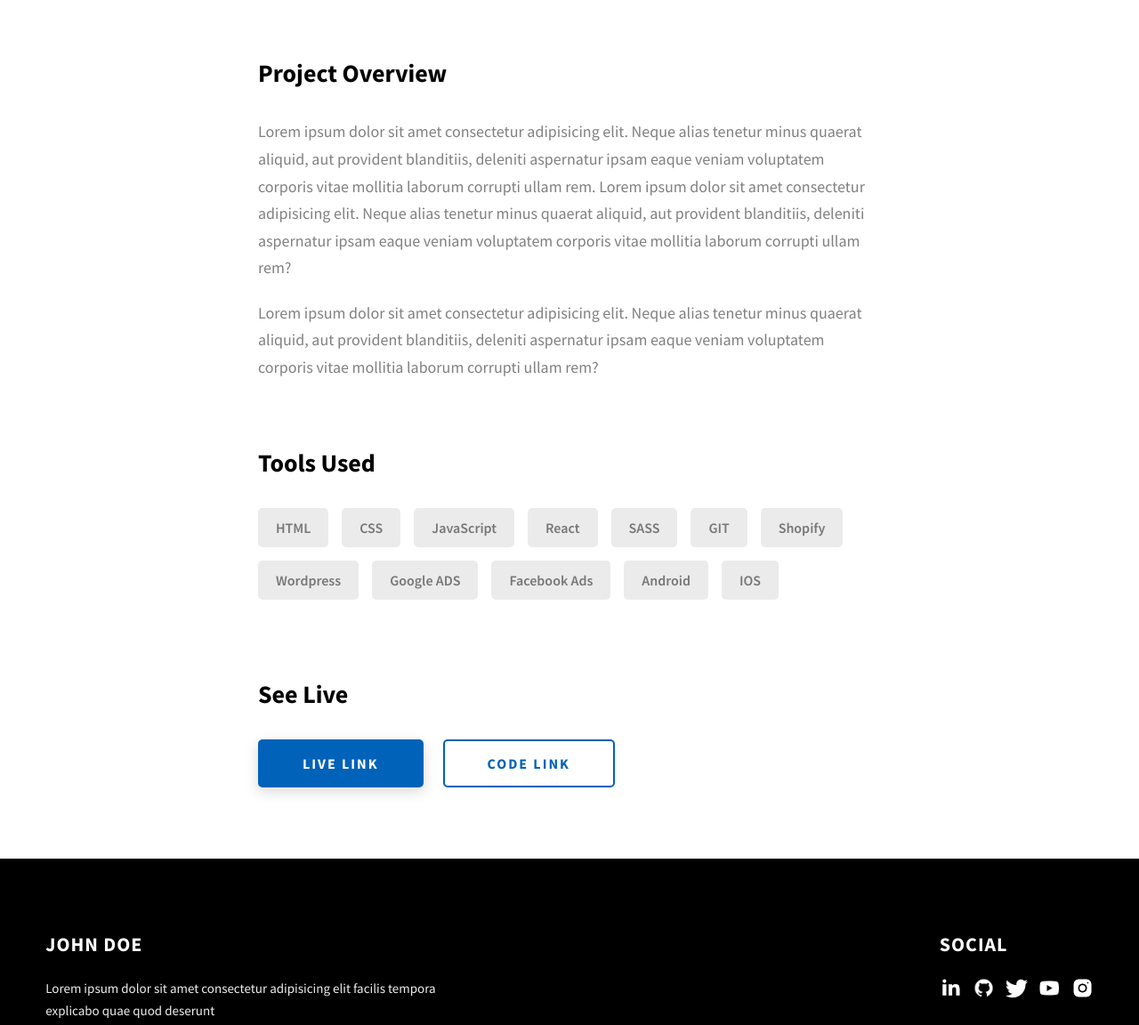
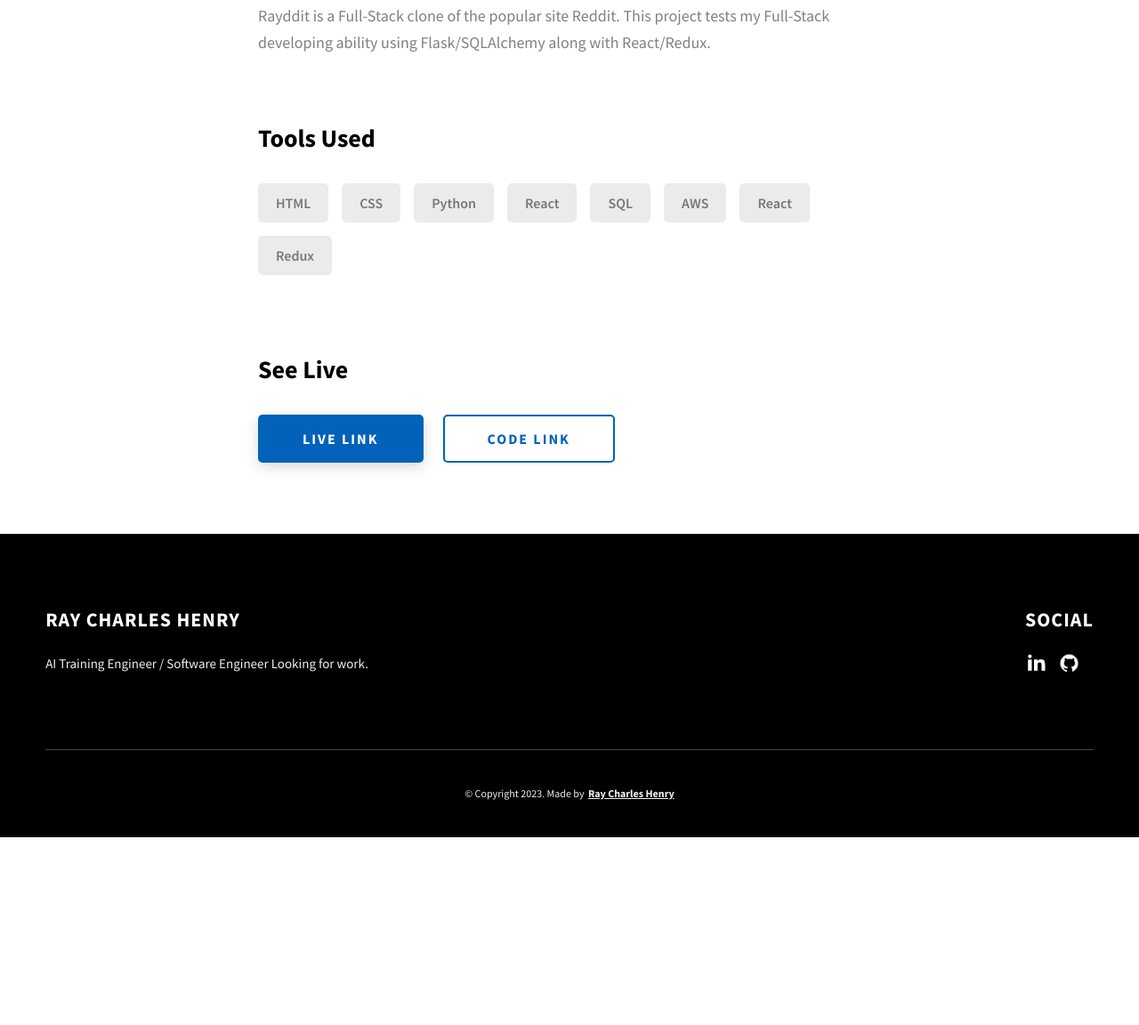
Before and after one commit to RayC206/RayC206.github.io, a website: page project-2.html in a window 1280 px wide. Shown: the part 1344-2496 px from the top of the page at 89% size. After the commit the page ends 2285 px from the top, so only its background shows below. Drawn offline with Linux system fonts and the light colour scheme.

Commit message:
Rayddit project page complete

```diff
--- a/project-2.html
+++ b/project-2.html
@@ -4,7 +4,7 @@
     <meta charset="UTF-8" />
     <meta name="viewport" content="width=device-width, initial-scale=1.0" />
     <meta http-equiv="X-UA-Compatible" content="ie=edge" />
-    <title>Case Study of Project 2</title>
+    <title>Case Study of Rayddit</title>
     <meta name="description" content="Case study page of Project" />
 
     <link rel="stylesheet" href="css/style.css" />
@@ -22,12 +22,12 @@
         <div class="header__logo-container">
           <div class="header__logo-img-cont">
             <img
-              src="./assets/png/john-doe.png"
+              src="./assets/jpeg/pfpPortfolio.jpg"
               alt="Ram Maheshwari Logo Image"
               class="header__logo-img"
             />
           </div>
-          <span class="header__logo-sub">John Doe</span>
+          <span class="header__logo-sub">Ray Charles Henry</span>
         </div>
         <div class="header__main">
           <ul class="header__links">
@@ -84,16 +84,14 @@
     </header>
     <section class="project-cs-hero">
       <div class="project-cs-hero__content">
-        <h1 class="heading-primary">Project 2</h1>
+        <h1 class="heading-primary">Rayddit</h1>
         <div class="project-cs-hero__info">
           <p class="text-primary">
-            Lorem ipsum dolor sit amet consectetur adipisicing elit. Dignissimos
-            in numquam incidunt earum quaerat cum fuga, atque similique natus
-            nobis sit.
+            A Full-Stack Reddit clone utilizing Python, Flask, SQLAlchemy, Redux, AWS, and React
           </p>
         </div>
         <div class="project-cs-hero__cta">
-          <a href="#" class="btn btn--bg" target="_blank">Live Link</a>
+          <a href="https://rayddit.onrender.com/" class="btn btn--bg" target="_blank">Live Link</a>
         </div>
       </div>
     </section>
@@ -102,7 +100,7 @@
         <div class="project-details__content">
           <div class="project-details__showcase-img-cont">
             <img
-              src="./assets/jpeg/project-mockup-example.jpeg"
+              src="./assets/png/raydditPage.png"
               alt="Project Image"
               class="project-details__showcase-img"
             />
@@ -111,20 +109,8 @@
             <div class="project-details__desc">
               <h3 class="project-details__content-title">Project Overview</h3>
               <p class="project-details__desc-para">
-                Lorem ipsum dolor sit amet consectetur adipisicing elit. Neque
-                alias tenetur minus quaerat aliquid, aut provident blanditiis,
-                deleniti aspernatur ipsam eaque veniam voluptatem corporis vitae
-                mollitia laborum corrupti ullam rem. Lorem ipsum dolor sit amet
-                consectetur adipisicing elit. Neque alias tenetur minus quaerat
-                aliquid, aut provident blanditiis, deleniti aspernatur ipsam
-                eaque veniam voluptatem corporis vitae mollitia laborum corrupti
-                ullam rem?
-              </p>
               <p class="project-details__desc-para">
-                Lorem ipsum dolor sit amet consectetur adipisicing elit. Neque
-                alias tenetur minus quaerat aliquid, aut provident blanditiis,
-                deleniti aspernatur ipsam eaque veniam voluptatem corporis vitae
-                mollitia laborum corrupti ullam rem?
+                Rayddit is a Full-Stack clone of the popular site Reddit. This project tests my Full-Stack developing ability using Flask/SQLAlchemy along with React/Redux.
               </p>
             </div>
             <div class="project-details__tools-used">
@@ -132,28 +118,28 @@
               <div class="skills">
                 <div class="skills__skill">HTML</div>
                 <div class="skills__skill">CSS</div>
-                <div class="skills__skill">JavaScript</div>
+                <div class="skills__skill">Python</div>
                 <div class="skills__skill">React</div>
-                <div class="skills__skill">SASS</div>
-                <div class="skills__skill">GIT</div>
-                <div class="skills__skill">Shopify</div>
-                <div class="skills__skill">Wordpress</div>
-                <div class="skills__skill">Google ADS</div>
+                <div class="skills__skill">SQL</div>
+                <div class="skills__skill">AWS</div>
+                <div class="skills__skill">React</div>
+                <div class="skills__skill">Redux</div>
+                <!-- <div class="skills__skill">Google ADS</div>
                 <div class="skills__skill">Facebook Ads</div>
                 <div class="skills__skill">Android</div>
-                <div class="skills__skill">IOS</div>
+                <div class="skills__skill">IOS</div> -->
               </div>
             </div>
             <div class="project-details__links">
               <h3 class="project-details__content-title">See Live</h3>
               <a
-                href="#"
+                href="https://rayddit.onrender.com/"
                 class="btn btn--med btn--theme project-details__links-btn"
                 target="_blank"
                 >Live Link</a
               >
               <a
-                href="#"
+                href="https://github.com/RayC206/Rayddit"
                 class="btn btn--med btn--theme-inv project-details__links-btn"
                 target="_blank"
                 >Code Link</a
@@ -171,7 +157,7 @@
               <span>Social</span>
             </h2>
             <div class="main-footer__social-cont">
-              <a target="_blank" rel="noreferrer" href="#">
+              <a target="_blank" rel="noreferrer" href="https://www.linkedin.com/in/ray-charles-henry/">
                 <img
                   class="main-footer__icon"
                   src="./assets/png/linkedin-ico.png"
@@ -185,7 +171,7 @@
                   alt="icon"
                 />
               </a>
-              <a target="_blank" rel="noreferrer" href="#">
+              <!-- <a target="_blank" rel="noreferrer" href="#">
                 <img
                   class="main-footer__icon"
                   src="./assets/png/twitter-ico.png"
@@ -205,22 +191,21 @@
                   src="./assets/png/insta-ico.png"
                   alt="icon"
                 />
-              </a>
+              </a> -->
             </div>
           </div>
           <div class="main-footer__row main-footer__row-2">
-            <h4 class="heading heading-sm text-lt">John Doe</h4>
+            <h4 class="heading heading-sm text-lt">Ray Charles Henry</h4>
             <p class="main-footer__short-desc">
-              Lorem ipsum dolor sit amet consectetur adipisicing elit facilis
-              tempora explicabo quae quod deserunt
+              AI Training Engineer / Software Engineer Looking for work.
             </p>
           </div>
         </div>
 
         <div class="main-footer__lower">
-          &copy; Copyright 2021. Made by
-          <a rel="noreferrer" target="_blank" href="https://rammaheshwari.com"
-            >Ram Maheshwari</a
+          &copy; Copyright 2023. Made by
+          <a rel="noreferrer" target="_blank" href=""
+            >Ray Charles Henry</a
           >
         </div>
       </div>
```
